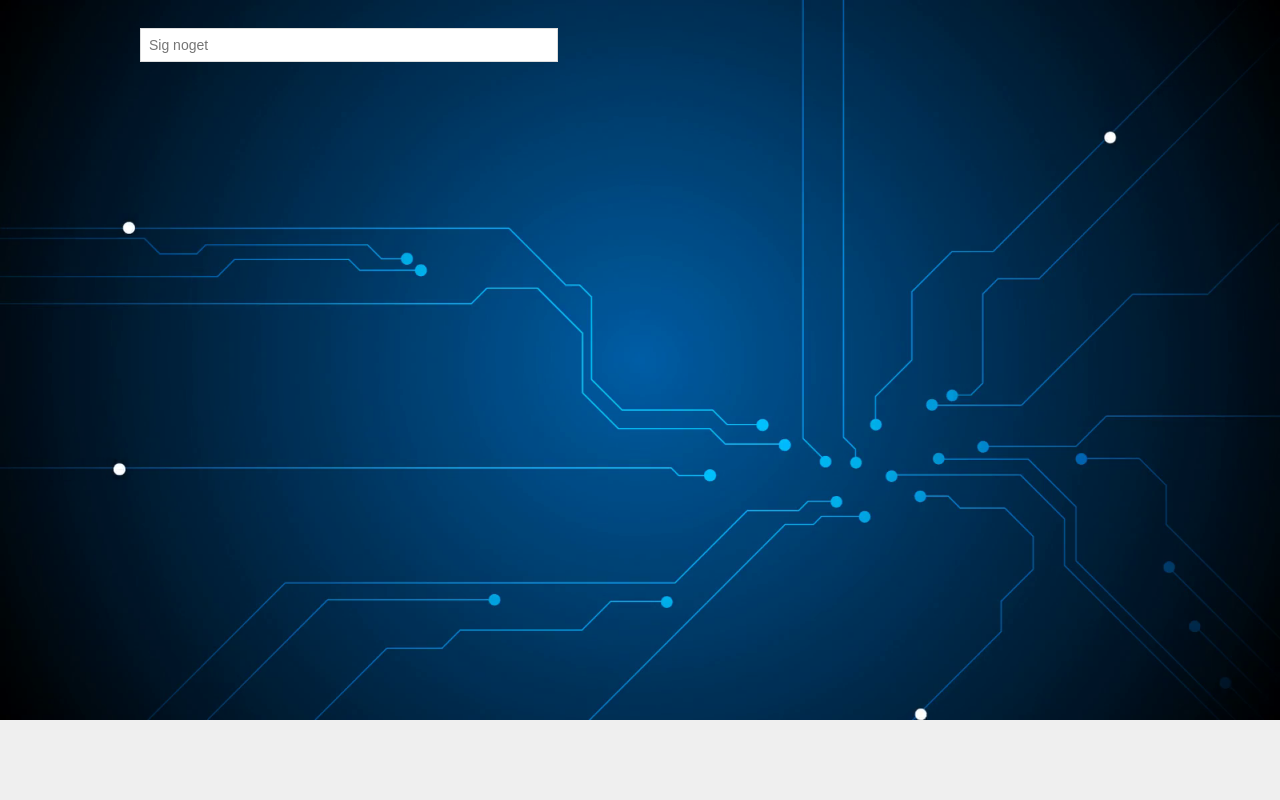
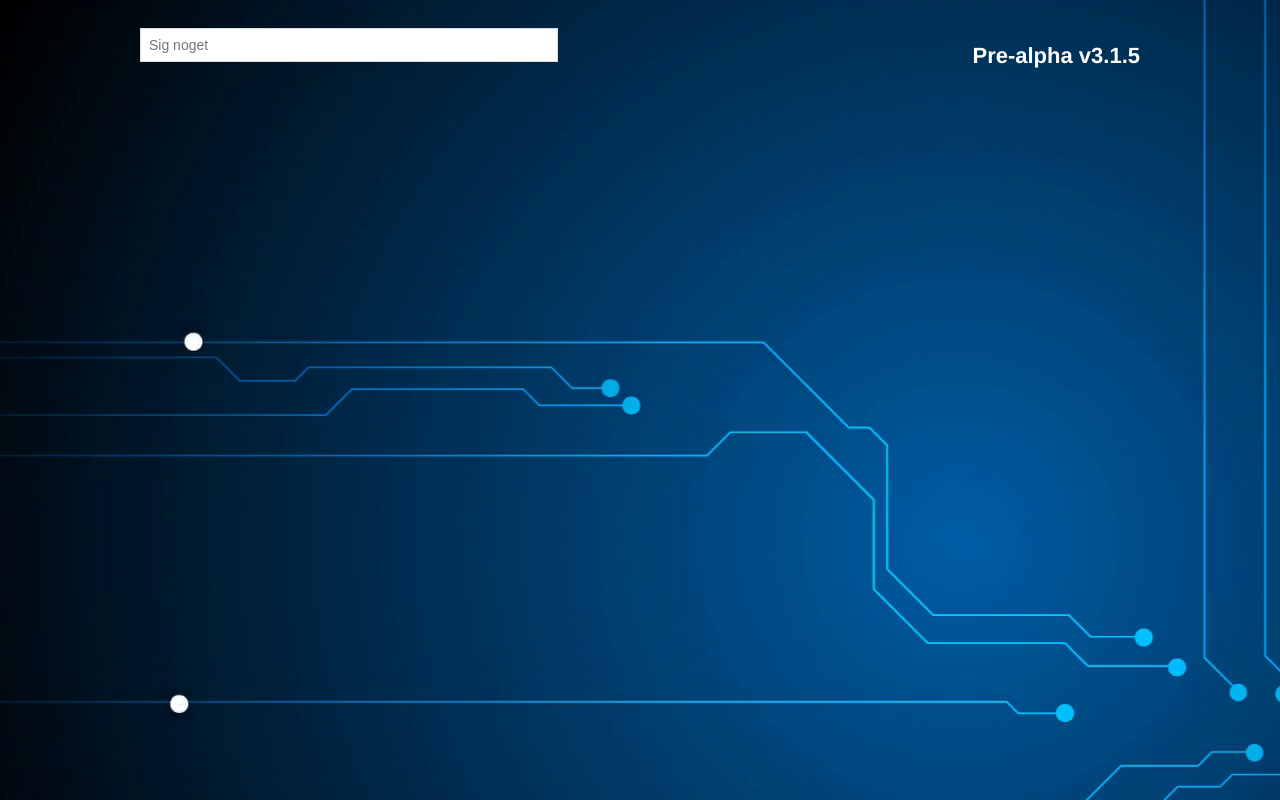
Before and after one commit to bantoobock/Pleasedonate, a plain HTML site: page Index.html in a window 1280 px wide. Drawn offline with nearby package versions, Linux system fonts and the light colour scheme.

Commit message:
Update Index.html

```diff
--- a/Index.html
+++ b/Index.html
@@ -9,8 +9,8 @@
             color: #333;
             background-color: #efefef;
             background-image: url("chatbot.jpg");
-            background-size: cover;
-            background-repeat: no-repeat;
+            background-size: auto;
+            background-repeat: repeat;
             font: 13px helvetica,arial,freesans,clean,sans-serif;
         }
         #demo {
@@ -51,6 +51,17 @@
         .chatBotChatEntry {
             display: none;
         }
+
+        #versioning {
+        	float: right;
+
+        }
+
+        #alpha {
+        	color: white;
+        	font-size: 22px;
+
+        }
     </style>
 </head>
 <body>
@@ -62,12 +73,19 @@
     <div id="chatBotCommandDescription"></div>
     <input id="humanInput" type="text" placeholder="Sig noget" />
 
+    <!--Let me try this rq-->
+    <div id="versioning">
+    	<h1 id="alpha">Pre-alpha v3.1.5</h1>
+    </div>
+    <!--end-->
+
     <div style="clear: both;">&nbsp;</div>
 
     <div id="chatBot">
         <div id="chatBotThinkingIndicator"></div>
         <div id="chatBotHistory"></div>
     </div>
+
 </div>
 
 
@@ -87,7 +105,7 @@
     ChatBot.init(config);
     ChatBot.setBotName("ChatBot");
     ChatBot.addPattern("^hej$", "response", "Goddag");
-    ChatBot.addPattern("^Farvel$", "response", "Ses senere");
+    ChatBot.addPattern("^farvel$", "response", "Ses senere");
     ChatBot.addPattern("(?:Mit navn er) (.*)", "response", "Hej $1", function (matches) {
         ChatBot.setHumanName(matches[1]);
     });
```
